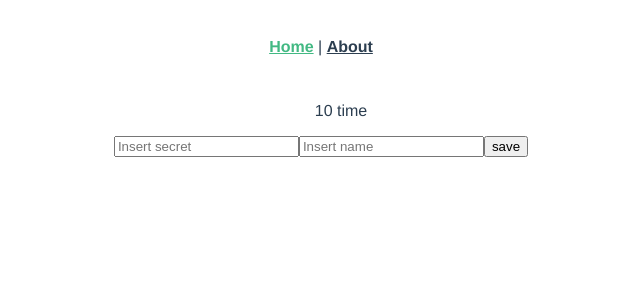
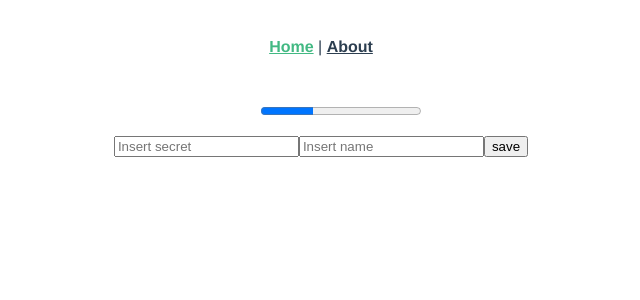
Before and after one commit to aidenscott2016/vue-2fa, a Vue app: page /#/ in a window 1280 px wide. Shown: the top 300 px of the page, without its empty margins (319-959 px from the left). Built offline with nearby package versions, Linux system fonts and the light colour scheme.

Commit message:
add progress bar

```diff
--- /dev/null
+++ b/src/components/Countdown.vue
@@ -0,0 +1,22 @@
+<template>
+  <div class="countdown-timer">
+    <progress max="100" :value="percent" />
+  </div>
+</template>
+
+<script lang="ts">
+import Vue from "vue";
+export default Vue.extend({
+  props: {
+    time: {
+      type: Number,
+      required: true
+    }
+  },
+  computed: {
+    percent() {
+      return Math.round(((this.time as number) / 30) * 100);
+    }
+  }
+});
+</script>
--- a/src/views/Home.vue
+++ b/src/views/Home.vue
@@ -1,7 +1,7 @@
 <template>
   <div class="home">
     <ul>
-      <p>{{ this.countdown.remainingTime }} time</p>
+      <countdown :time="countdown.remainingTime" />
       <div v-for="(secret, i) in secrets" :key="i">
         <code-display :name="secret.name" :code="secret.code" />
 
@@ -20,11 +20,10 @@ import { mapState, mapActions } from "vuex";
 import CodeDisplay from "@/components/CodeDisplay.vue";
 import AddSecret from "@/components/AddSecret.vue";
 import DeleteSecret from "@/components/DeleteSecret.vue";
+import Countdown from "@/components/Countdown.vue";
 import useCountdown from "@/mixins/useCountdown";
 import { State } from "@/store/state";
 import { Actions } from "@/store/actions";
-
-type Data = Pick<State, "secrets">;
 
 // TS mixin support not good
 export default useCountdown.extend({
@@ -46,7 +45,8 @@ export default useCountdown.extend({
   components: {
     CodeDisplay,
     AddSecret,
-    DeleteSecret
+    DeleteSecret,
+    Countdown
   },
   mixins: [useCountdown]
 });
```
